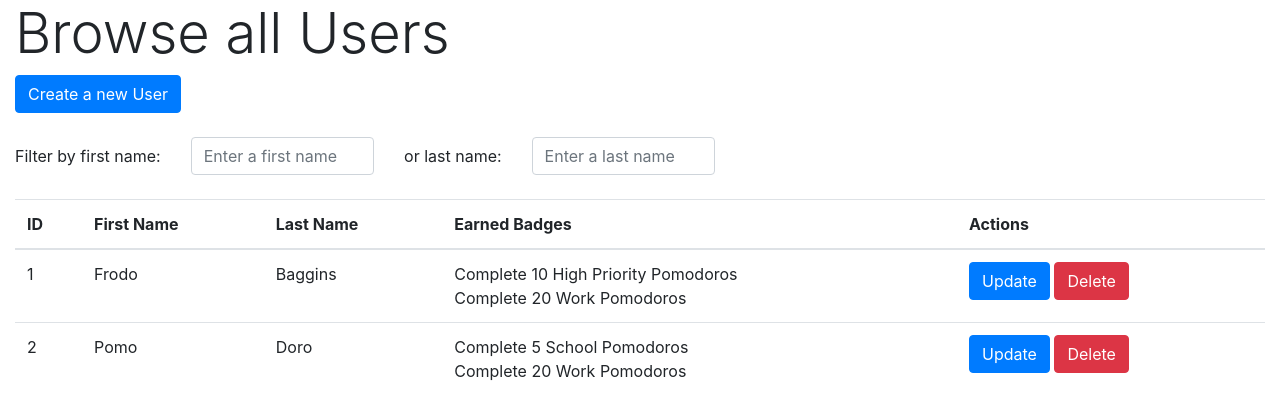
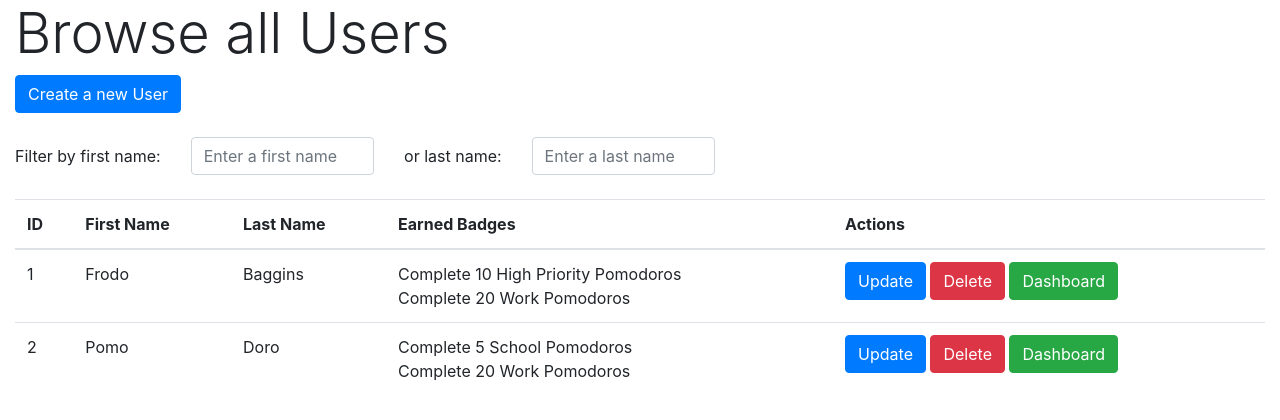
Before and after one commit to paulscrugham/task-database, a Flask app: page /show_users in a window 1280 px wide. Shown: the part 56-476 px from the top of the page. Run offline with Flask 2, Linux system fonts and the light colour scheme; data comes from the database, SQL or seed files in the repository; data that the repository does not hold is empty; some libraries are stand-ins or nearby versions.

Commit message:
Add dashboard button to show users

```diff
--- a/website/templates/show_users.html
+++ b/website/templates/show_users.html
@@ -47,6 +47,7 @@
                 <td>
                     <button type="button" onclick="window.location='/update_user/{{item[0]}}';" class="btn btn-primary">Update</button>
                     <button type="button" onclick="window.location='/delete_user/{{item[0]}}';" class="btn btn-danger">Delete</button>
+                    <button type="button" onclick="window.location='/user_main_page/{{item[0]}}';" class="btn btn-success">Dashboard</button>
                 </td>
             </tr>
             {% endfor %}
```
